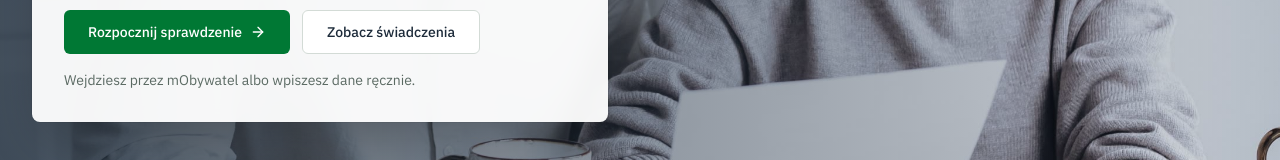
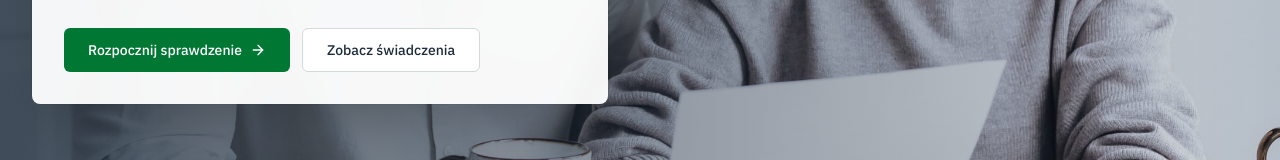
Before and after one commit to Hack-The-Nation-2026/projekt_przewodnik_przyszlego_rodzica, a React (Vite) app in the folder front/: page / in a window 1280 px wide. Shown: the part 519-679 px from the top of the page. Built offline with nearby package versions, Linux system fonts and the light colour scheme; no server answers.

Commit message:
Drop the hint under the hero buttons

```diff
--- a/front/src/pages/home-page.tsx
+++ b/front/src/pages/home-page.tsx
@@ -137,9 +137,6 @@ export function HomePage() {
                 Zobacz świadczenia
               </a>
             </div>
-            <p className="mt-4 text-sm text-muted-foreground">
-              Wejdziesz przez mObywatel albo wpiszesz dane ręcznie.
-            </p>
           </div>
         </Container>
       </section>
```
